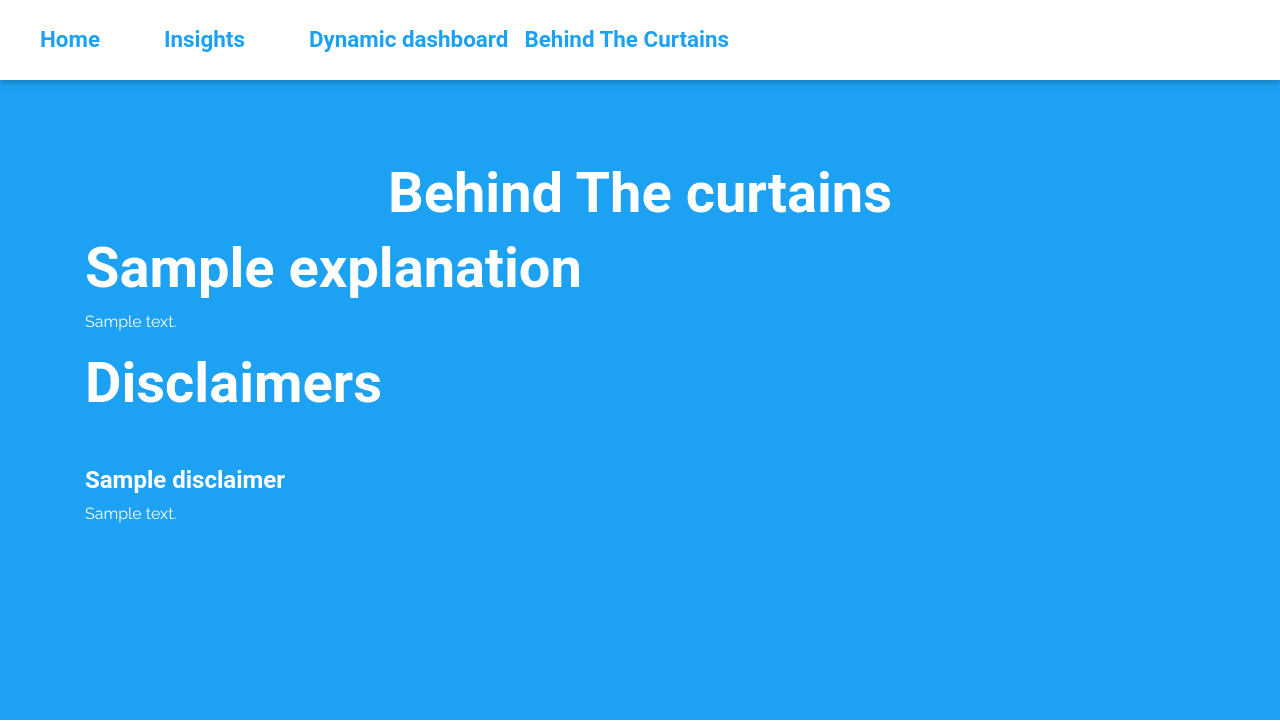
After one commit to armandnaessens/bdsSite, a Django app: page /behindTheCurtains in a window 1280 px wide. The commit adds this page. Shown: the top 721 px of the page. Run offline with Django 3.2, Linux system fonts and the light colour scheme; tables that the repository leaves empty hold one stand-in row (values such as "Sample post"); some libraries are stand-ins or nearby versions.

Commit message:
behindTheCurtains

```diff
--- a/main/admin.py
+++ b/main/admin.py
@@ -5,3 +5,5 @@ from .models import *
 
 admin.site.register(DashboardIntro)
 admin.site.register(Topic)
+admin.site.register(Explanation)
+admin.site.register(Disclaimer)
--- a/main/models/__init__.py
+++ b/main/models/__init__.py
@@ -1 +1 @@
-from .dashboard import DashboardIntro, Topic
+from .dashboard import DashboardIntro, Topic, Explanation, Disclaimer
--- a/main/models/dashboard.py
+++ b/main/models/dashboard.py
@@ -35,3 +35,39 @@ class Topic(models.Model):
         super(Topic,self).save(*args, **kwargs)
     def __str__(self):
         return " " + self.name
+
+class Explanation(models.Model):
+    name = models.CharField(max_length=50)
+    text = models.TextField()
+    active = models.BooleanField(default = False)
+
+    def save(self, *args,**kwargs):
+        if self.active:
+            try:
+                temp = Explanation.objects.get(active = True)
+                if self != temp:
+                    temp.active = False
+                    temp.save()
+            except Explanation.DoesNotExist:
+                pass
+        super(Explanation,self).save(*args, **kwargs)
+    def __str__(self):
+        return " " + self.name
+
+class Disclaimer(models.Model):
+    name = models.CharField(max_length=50)
+    text = models.TextField()
+    active = models.BooleanField(default = False)
+
+    def save(self, *args,**kwargs):
+        if self.active:
+            try:
+                temp = Disclaimer.objects.get(active = True)
+                if self != temp:
+                    temp.active = False
+                    temp.save()
+            except Disclaimer.DoesNotExist:
+                pass
+        super(Disclaimer,self).save(*args, **kwargs)
+    def __str__(self):
+        return " " + self.name
--- /dev/null
+++ b/main/templates/main/behindTheCurtains.html
@@ -0,0 +1,35 @@
+{% extends "main/main.html" %}
+{% load staticfiles %}
+{% load crispy_forms_tags %}
+
+{% block styles %}
+<link rel="stylesheet" href="{% static 'main/css/home.css' %}">
+<link rel="stylesheet" href="{% static 'main/css/dashboard.css' %}">
+{% endblock %}
+{% block content %}
+<div class="text-center">
+    <h2 class="display-4" style="color: white; font-weight: 700;">Behind The curtains</h2>
+</div>
+
+<section class="explenation mb-5">
+    <div class="container">
+        {% for explanation in explanations %}
+        <div class="text-left">
+            <h4 class="display-4" style="color: white; font-weight: 700;">{{explanation.name}}</h4>
+            {{explanation.text|linebreaks}}
+        </div>
+        {% endfor %}
+        <div class="text-left">
+            <h4 class="display-4" style="color: white; font-weight: 700;">Disclaimers</h4>
+            {% for disclaimer in disclaimers %}
+            <div class="text-left mt-5">
+                <h4 class="display-6" style="color: white; font-weight: 700;">{{disclaimer.name}}</h4>
+                {{disclaimer.text|linebreaks}}
+            </div>
+        {% endfor %}
+        </div>
+
+    </div>
+</section>
+
+{% endblock %}
--- a/main/templates/main/main.html
+++ b/main/templates/main/main.html
@@ -57,6 +57,9 @@ Thx
                     </li>
                     <li class="nav-item">
                         <a class="nav-link" href="{% url 'dashboard'%}" id="teambtn">Dynamic dashboard</a>
+                    </li>
+                    <li class="nav-item">
+                        <a class="nav-link" href="{% url 'behindTheCurtains'%}" id="teambtn">Behind The Curtains</a>
                     </li>
 
                 </ul>
--- a/main/urls.py
+++ b/main/urls.py
@@ -1,10 +1,11 @@
 from django.urls import path
 from django.contrib.auth.decorators import login_required, permission_required
 from . import views
-from .views import home, dashboard, insights
+from .views import home, dashboard, insights, behindTheCurtains
 
 urlpatterns = [
     path('', home, name='home'),
     path('dashboard', dashboard, name='dashboard'),
-    path('insights', insights, name='insights')
+    path('insights', insights, name='insights'),
+    path('behindTheCurtains', behindTheCurtains, name='behindTheCurtains')
 ]
--- a/main/views.py
+++ b/main/views.py
@@ -32,3 +32,10 @@ def insights(request):
     'diffRatio':provincie_df['diff_ratio'].to_list(),
     'diffNegativePeople':provincie_df['diff_for_negative_people'].to_list(),
     })
+
+def behindTheCurtains(request):
+    explanations = Explanation.objects.all()
+    disclaimers = Disclaimer.objects.all()
+    return render(request, 'main/behindTheCurtains.html',
+    {'explanations':explanations,
+    'disclaimers':disclaimers})
```
Also changed, not shown: db.sqlite3, main/migrations/0003_disclaimer_explanation.py (added).
